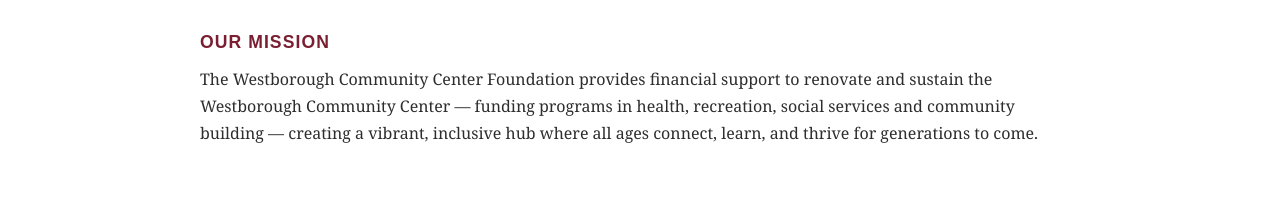
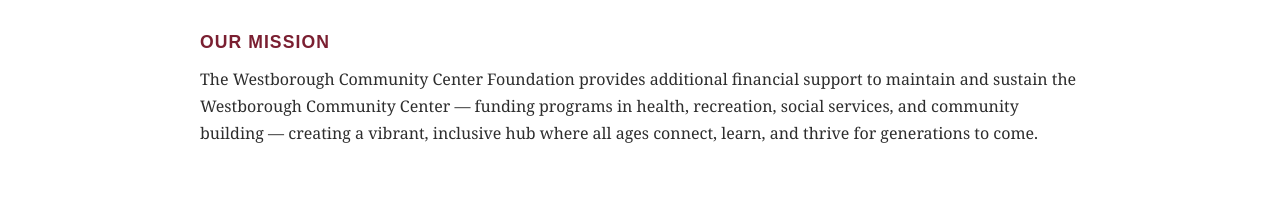
Before and after one commit to WCCFoundation/donation, a plain HTML site: page index.html in a window 1280 px wide. Shown: the part 733-930 px from the top of the page. Drawn offline with Linux system fonts and the light colour scheme.

Commit message:
Update mission statement

```diff
--- a/index.html
+++ b/index.html
@@ -382,7 +382,7 @@
     <p>The Westborough Community Center Foundation (WCCF) is a 501(c)(3) non-profit organization committed to the long-term enhancement of the intergenerational Westborough Community Center.</p>
 
     <h3>Our Mission</h3>
-    <p>The Westborough Community Center Foundation provides financial support to renovate and sustain the Westborough Community Center — funding programs in health, recreation, social services and community building — creating a vibrant, inclusive hub where all ages connect, learn, and thrive for generations to come.</p>
+    <p>The Westborough Community Center Foundation provides additional financial support to maintain and sustain the Westborough Community Center — funding programs in health, recreation, social services, and community building — creating a vibrant, inclusive hub where all ages connect, learn, and thrive for generations to come.</p>
   </div>
 </section>
 
```
